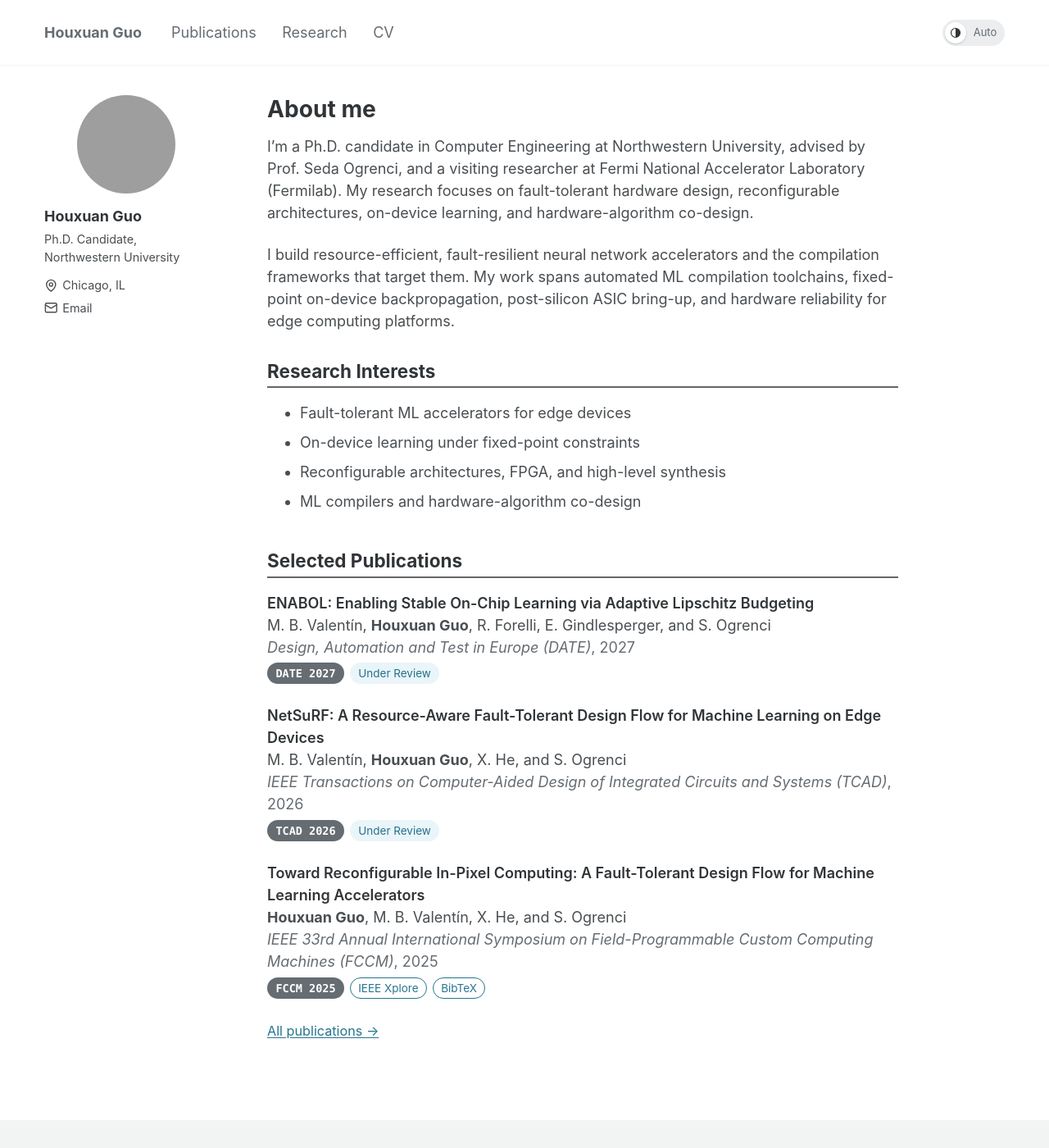
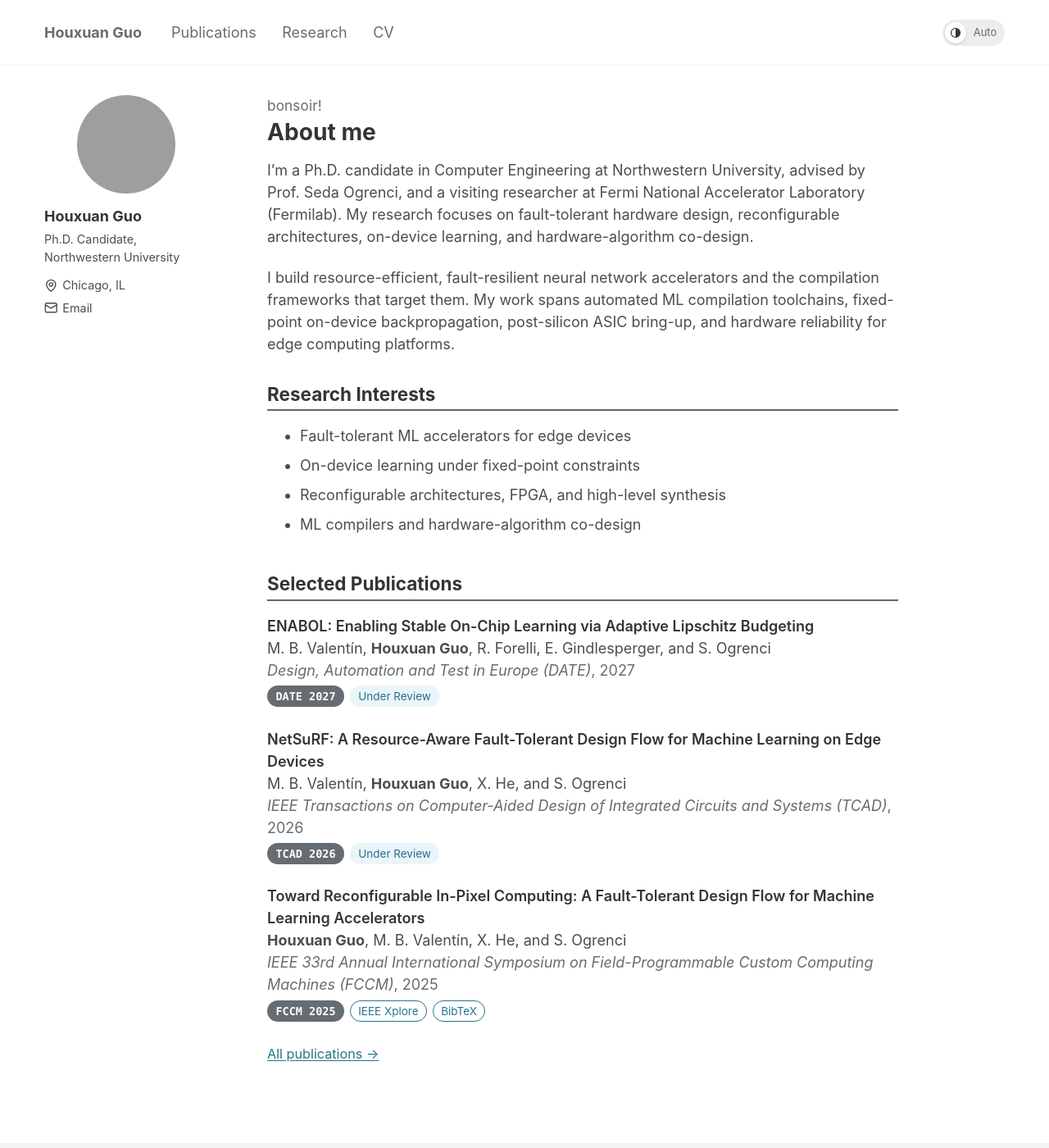
Before and after one commit to HoesenG/HoesenG.github.io, a Jekyll site: the page built from _pages/about.md, in a window 1280 px wide and 1400 px high. Shown: the whole window at 82% size. Built offline with Jekyll 4.4.1, drawn with Linux system fonts in a browser that asks for light colours; grey boxes are pictures that could not be loaded.

Commit message:
Add a time-of-day greeting to the home page
Show "salut!" above the heading during the day and "bonsoir!" in the
evening, based on the visitor's local time.

```diff
--- a/_layouts/default.html
+++ b/_layouts/default.html
@@ -11,6 +11,7 @@
     {% include sidebar.html %}
 
     <main id="content" class="content">
+      {% if page.greeting %}<p class="greeting js-only" lang="fr" data-greeting></p>{% endif %}
       {% assign heading = page.heading | default: page.title %}
       {% if heading %}<h1 class="page-title">{{ heading }}</h1>{% endif %}
       {{ content }}
--- a/_sass/_components.scss
+++ b/_sass/_components.scss
@@ -87,6 +87,16 @@ html[data-theme-pref="dark"] .theme-toggle__icon--dark {
   @media (max-width: $small) {
     display: none;
   }
+}
+
+/* Greeting above the home page heading
+   ========================================================================== */
+
+.greeting {
+  margin: 0 0 0.15em;
+  color: var(--muted);
+  font-size: 0.95em;
+  letter-spacing: 0.01em;
 }
 
 /* Publications
--- a/assets/js/site.js
+++ b/assets/js/site.js
@@ -65,6 +65,15 @@
   }
 
   applyTheme(getPref());
+
+  /* Greeting: "salut!" during the day, "bonsoir!" in the evening,
+     by the visitor's local time. ------------------------------------------ */
+
+  var greeting = document.querySelector('[data-greeting]');
+  if (greeting) {
+    var hour = new Date().getHours();
+    greeting.textContent = hour >= 5 && hour < 18 ? 'salut!' : 'bonsoir!';
+  }
 
   /* BibTeX copy ------------------------------------------------------------ */
 
```
Also changed, not shown: _pages/about.md (+1 -0 lines).
